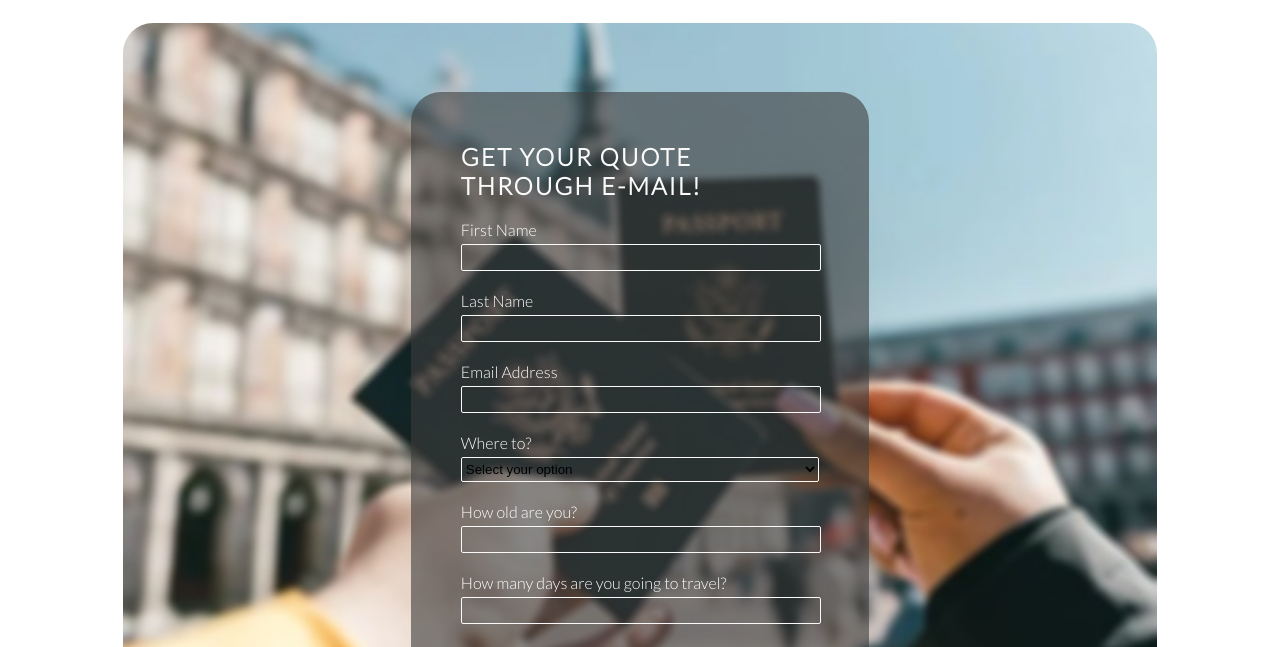
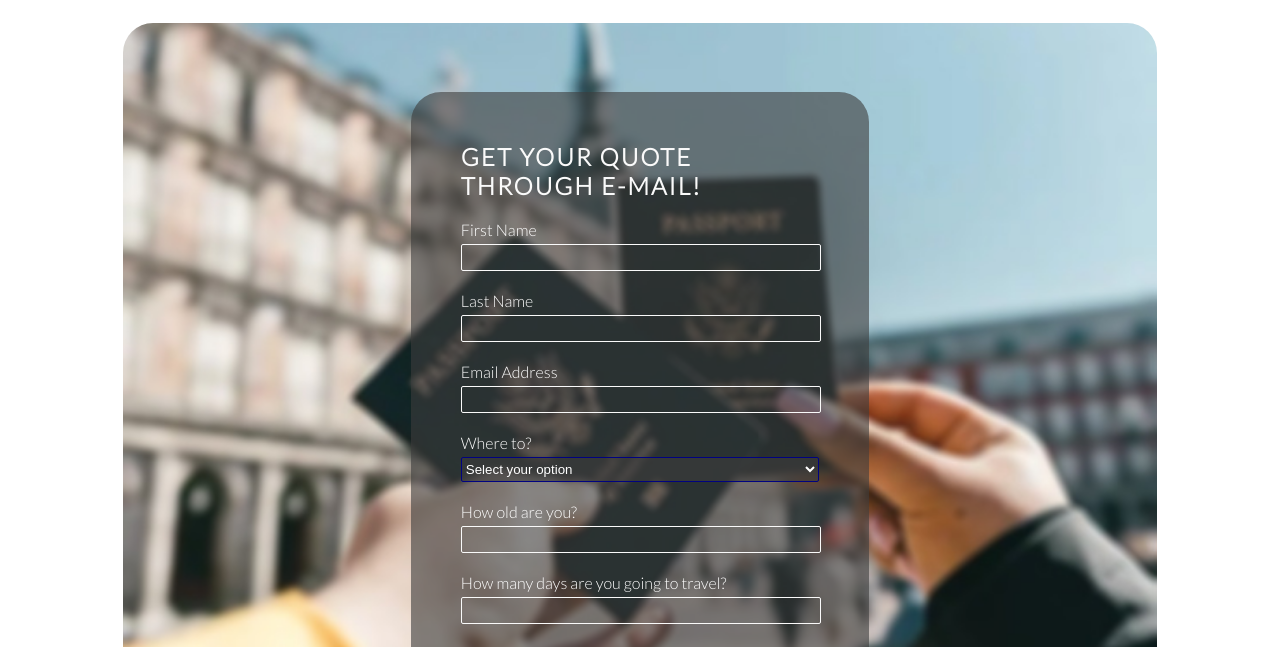
Before and after one commit to luizsmania/TheGoodTraveller, a plain HTML site: page getaquote.html in a window 1280 px wide. Shown: the part 153-800 px from the top of the page. Drawn offline with Linux system fonts and the light colour scheme; a web font is replaced by a local one.

Commit message:
Text color changed form forms for better contrast

```diff
--- a/assets/css/styles.css
+++ b/assets/css/styles.css
@@ -820,6 +820,7 @@ em {
     margin: 5px 0 20px 0;
     border: 1px solid #fafafa;
     border-radius: 2px;
+    color: #fafafa;
 }
 
 .text-input:hover {
@@ -827,12 +828,13 @@ em {
 }
 
 .select-input {
-    background: transparent;
+    background-color: rgba(60, 60, 60, 0.6);
     width: 100%;
     height: 25px;
     margin: 5px 0 20px 0;
-    border: 1px solid #fafafa;
+    border: 1px solid #000281;
     border-radius: 2px;
+    color: #fff;
 }
 
 .select-input:hover {
```
